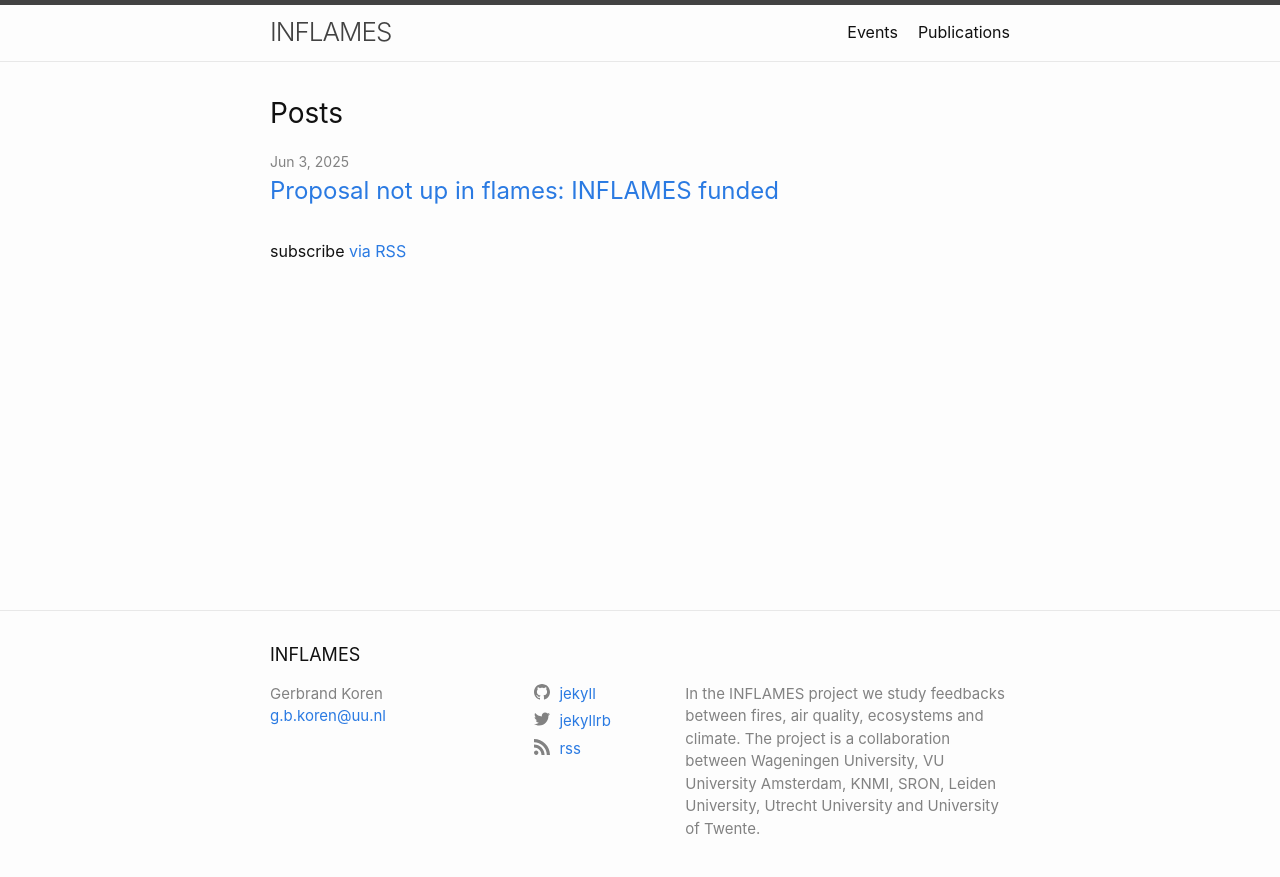
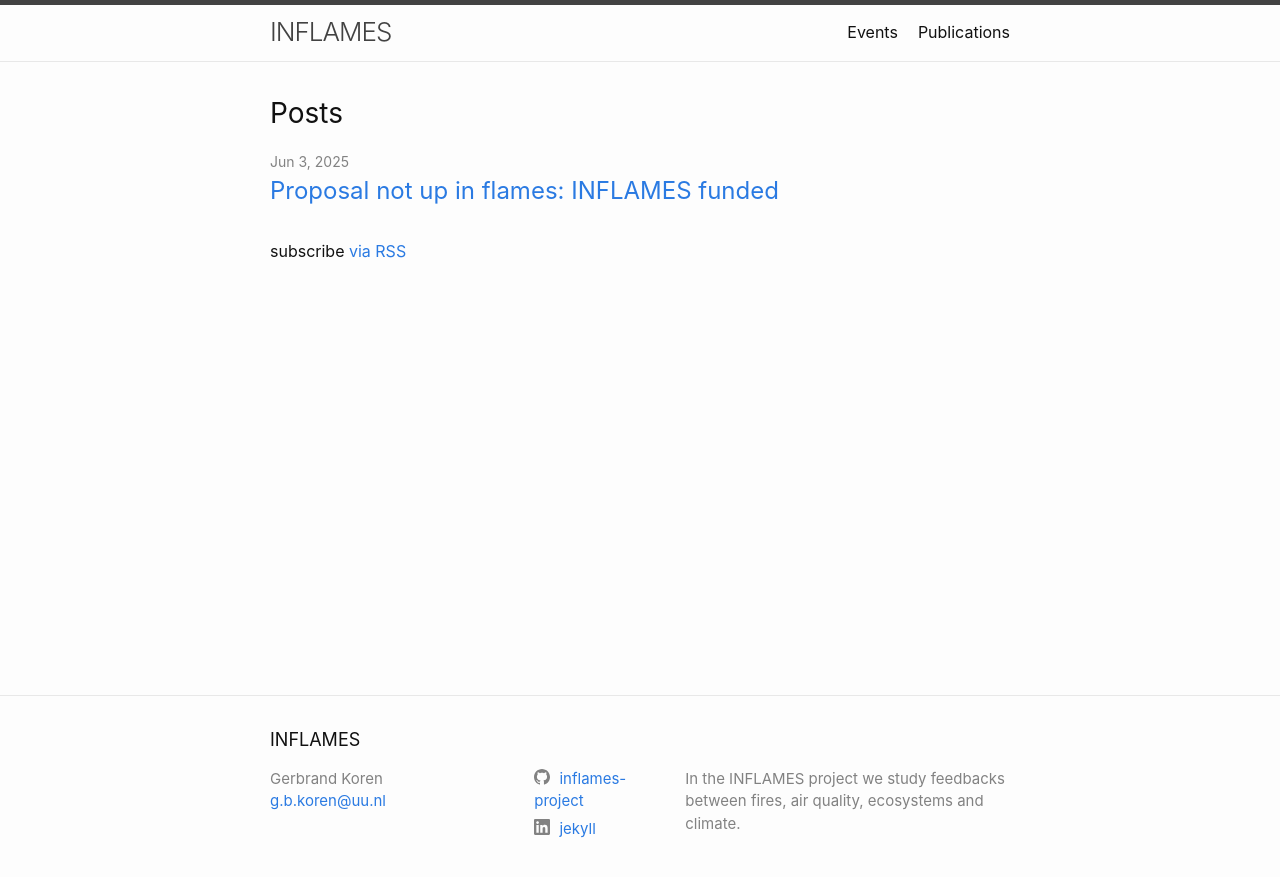
Before and after one commit to inflames-project/inflames-project.github.io, a Jekyll site: the page built from index.md, in a window 1280 px wide. Shown: the top 877 px of the page. Built offline with Jekyll 4.4.1, drawn with Linux system fonts in a browser that asks for light colours; part of the change alters nothing that is shown.

Commit message:
Update _config.yml

```diff
--- a/_config.yml
+++ b/_config.yml
@@ -3,18 +3,18 @@ author: Gerbrand Koren
 email: g.b.koren@uu.nl
 description: > # this means to ignore newlines until "twitter_username:"
   In the INFLAMES project we study feedbacks between fires, air quality, ecosystems and climate.
-  The project is a collaboration between Wageningen University, VU University Amsterdam, KNMI, SRON,
-  Leiden University, Utrecht University and University of Twente.
+#  The project is a collaboration between Wageningen University, VU University Amsterdam, KNMI, SRON,
+#  Leiden University, Utrecht University and University of Twente.
 
 # social links
-twitter_username: jekyllrb
-github_username:  jekyll
-rss: rss
+# twitter_username: jekyllrb
+github_username:  inflames-project
+# rss: rss
 # dribbble_username: jekyll
 # facebook_username: jekyll
 # flickr_username: jekyll
 # instagram_username: jekyll
-# linkedin_username: jekyll
+linkedin_username: jekyll
 # pinterest_username: jekyll
 # youtube_username: jekyll
 # googleplus_username: +jekyll
```
